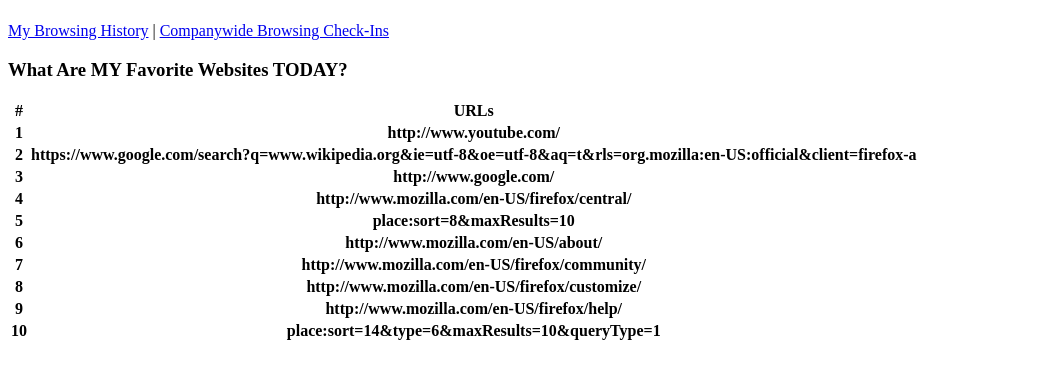
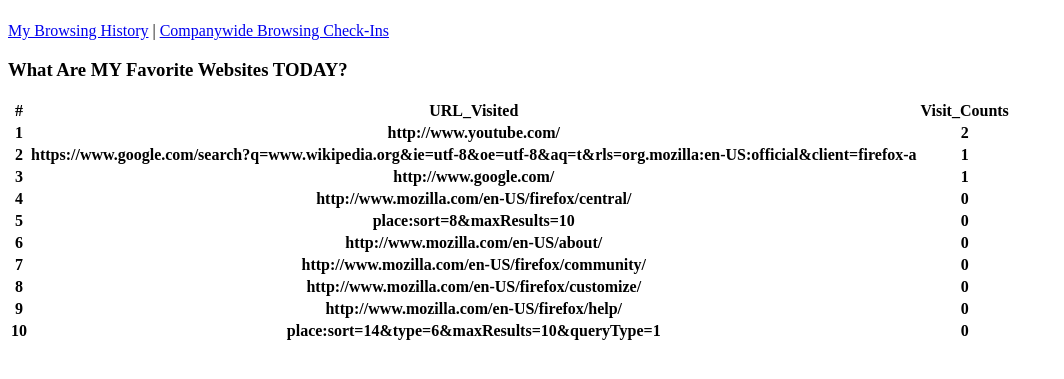
Before and after one commit to gzpgg3x/BrowsingOR, a Django app: template jumpingintodjango/jumpingintodjango/templates/homepage.html in a window 1280 px wide. Shown: the part 92-471 px from the top of the page, without its empty margins (0-1064 px from the left). Run offline with Django 3.2, Linux system fonts and the light colour scheme; the template is opened without the code that fills it: values that come from a table or form of the project are taken from there, others are empty; data comes from the database, SQL or seed files in the repository; both versions use the stored data as it was after the commit; parts of the project's set-up code (start-up, migrations or seed data) failed here and were passed over.

Commit message:
visitCountsWorked

```diff
--- a/jumpingintodjango/jumpingintodjango/templates/homepage.html
+++ b/jumpingintodjango/jumpingintodjango/templates/homepage.html
@@ -6,13 +6,15 @@
 	<table>
 	<tr>
 	  <th>#</th>
-	  <th>URLs</th>
+	  <th>URL_Visited</th>
+	  <th>Visit_Counts</th>
 
 	</tr>
 	{% for question in questions %}
 	<tr>
 	  <th> {{question.id}}</th>
 	  <th> {{question.subject}}</th>
+	  <th> {{question.visit}}</th>
 	</tr>
 	{% endfor %}
 	</table>
--- a/jumpingintodjango/questionsandanswers/models.py
+++ b/jumpingintodjango/questionsandanswers/models.py
@@ -6,6 +6,7 @@
     subject = models.CharField(max_length=200)
     description = models.TextField()
     publication_date = models.DateTimeField()
+    visit = models.IntegerField(default=0)
     def __unicode__(self):
         return self.subject
     def published_today(self):
```
Also changed, not shown: jumpingintodjango/jumpingintodjango/views.py (+6 -1 lines), jumpingintodjango/jumpingintodjango/db/db.sqlite, jumpingintodjango/questionsandanswers/migrations/0003_auto__add_field_question_votes.py (added), jumpingintodjango/questionsandanswers/migrations/0004_auto__del_field_question_votes__add_field_question_visit.py (added).
